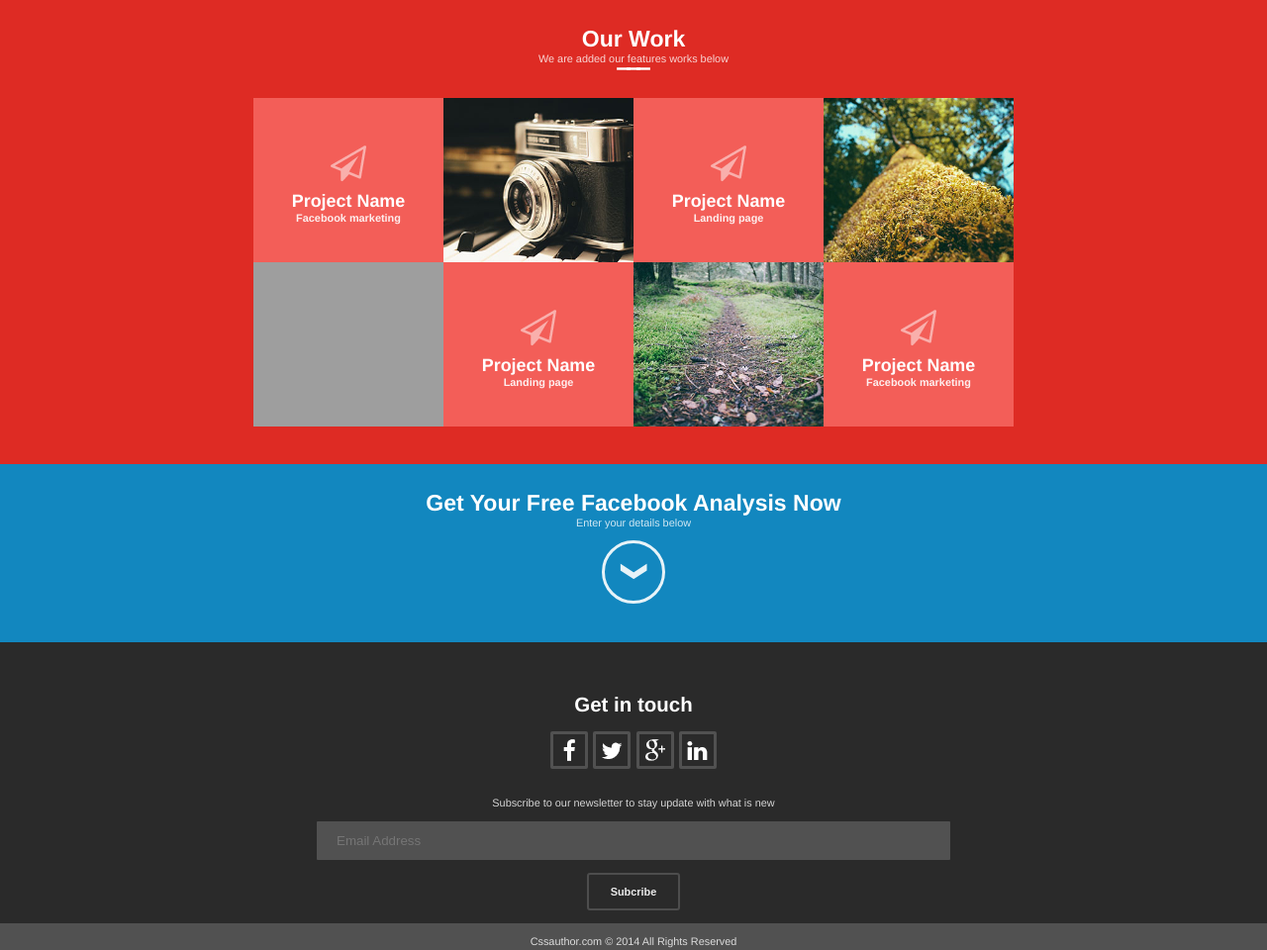
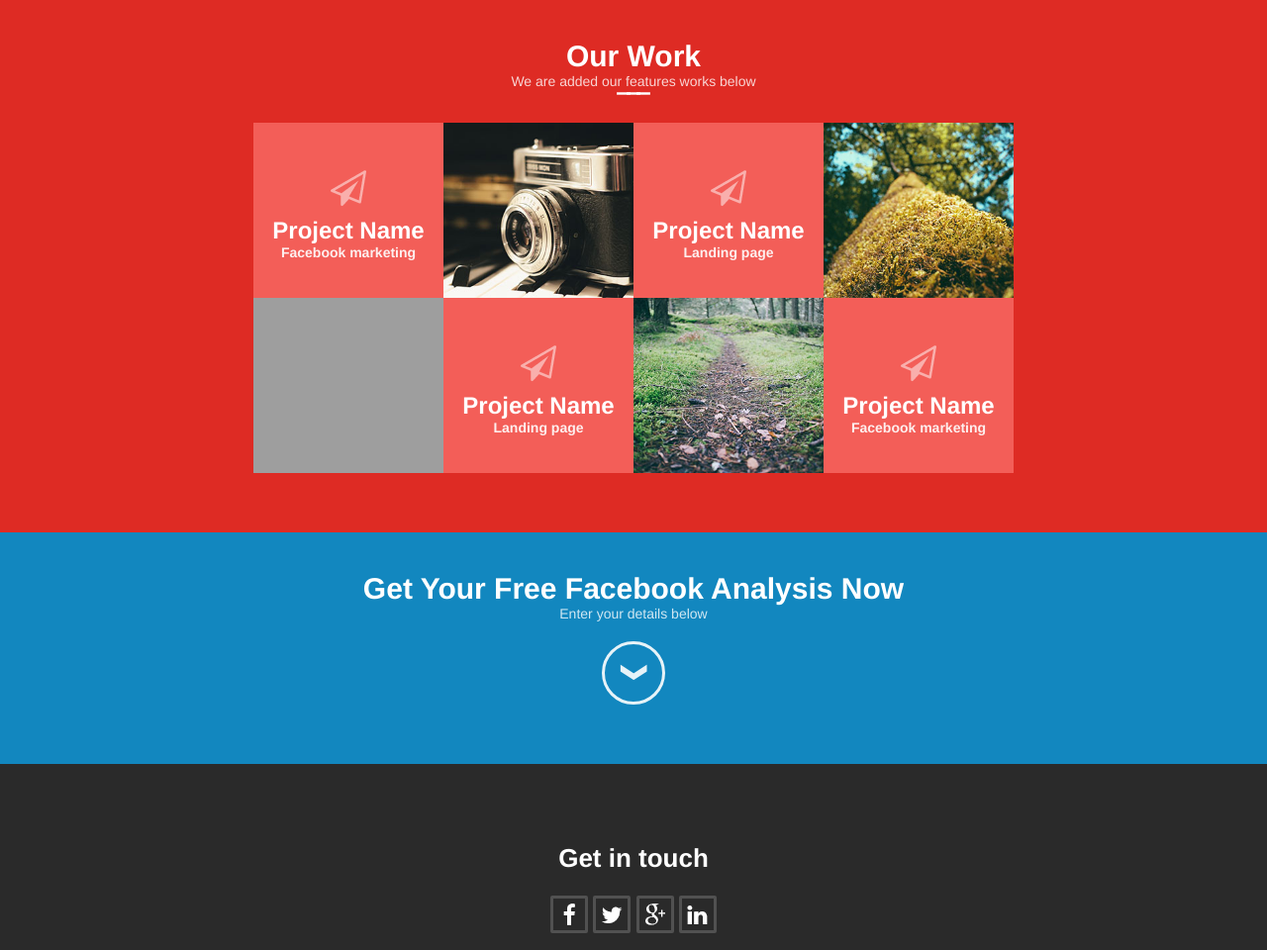
Before and after one commit to lazyelf/AndroidAdaptationTest, a plain HTML site: page index.html in a window 1280 px wide. Shown: the top 960 px of the page at 99% size. Drawn offline with nearby package versions, Linux system fonts and the light colour scheme; grey boxes are pictures that could not be loaded.

Commit message:
set pixel phonts

```diff
--- a/index.html
+++ b/index.html
@@ -85,7 +85,7 @@
                             <input type="text" id="company" placeholder="Company Name">
                         </div>
                         <div class="empty-div"></div>
-                        <button type="submit" id="submit-button">SUBMIT NOW</button>>
+                        <button type="submit" id="submit-button">SUBMIT NOW</button>
 
                         <button id="close" type="button"
                             onclick="document.getElementById('dropdown-box').style.display='none'">&times;</button>
--- a/main.css
+++ b/main.css
@@ -11,20 +11,20 @@ body {
 }
 
 h1 {
-    font-size: 1.8vw;
+    font-size: 30px;
 }
 
 h2 {
-    font-size: 1.6vw;
+    font-size: 26px;
 }
 
 p {
-    font-size: 0.85vw;
+    font-size: 14px;
     font-weight: bold;
 }
 
 .empty-div {
-    min-height: 1vw;
+    min-height: 20px;
 }
 
 
@@ -69,7 +69,7 @@ p {
 }
 
 .eight-div-title {
-    font-size: 1.4vw;
+    font-size: 24px;
 }
 
 .eight-div-subtitle {
@@ -97,6 +97,7 @@ p {
 
 #gray-subtitle{
     color: #515151;
+    font-size: 16px;
 }
 
 #submit-form-div {
@@ -121,11 +122,12 @@ p {
 
 .input-parent > input {
     width: 80%;
-    padding: 0.85vw 1.7vw;
+    padding: 1em 2em;
     border: 2px solid rgba(81, 81, 81, 0.3);
     border-radius: 5px;
     color: #515151;
-    margin: 0.5vw;
+    font-size: 16px;
+    margin: 1em;
     transition: 0.5s;
     outline: none;
 }
@@ -198,14 +200,14 @@ input[type=email] {
 }
 
 button {
-    padding: 0.85vw 1.7vw;
+    padding: 1em 2em;
     text-align: center;
     transition-duration: 0.4s;
     cursor: pointer;
     border: 2px solid #515151;
     background-color: #2a2a2a;
     border-radius: 3px;
-    font-size: 0.85vw;
+    font-size: 16px;
     font-weight: bold;
     opacity: 90%;
 }
```
